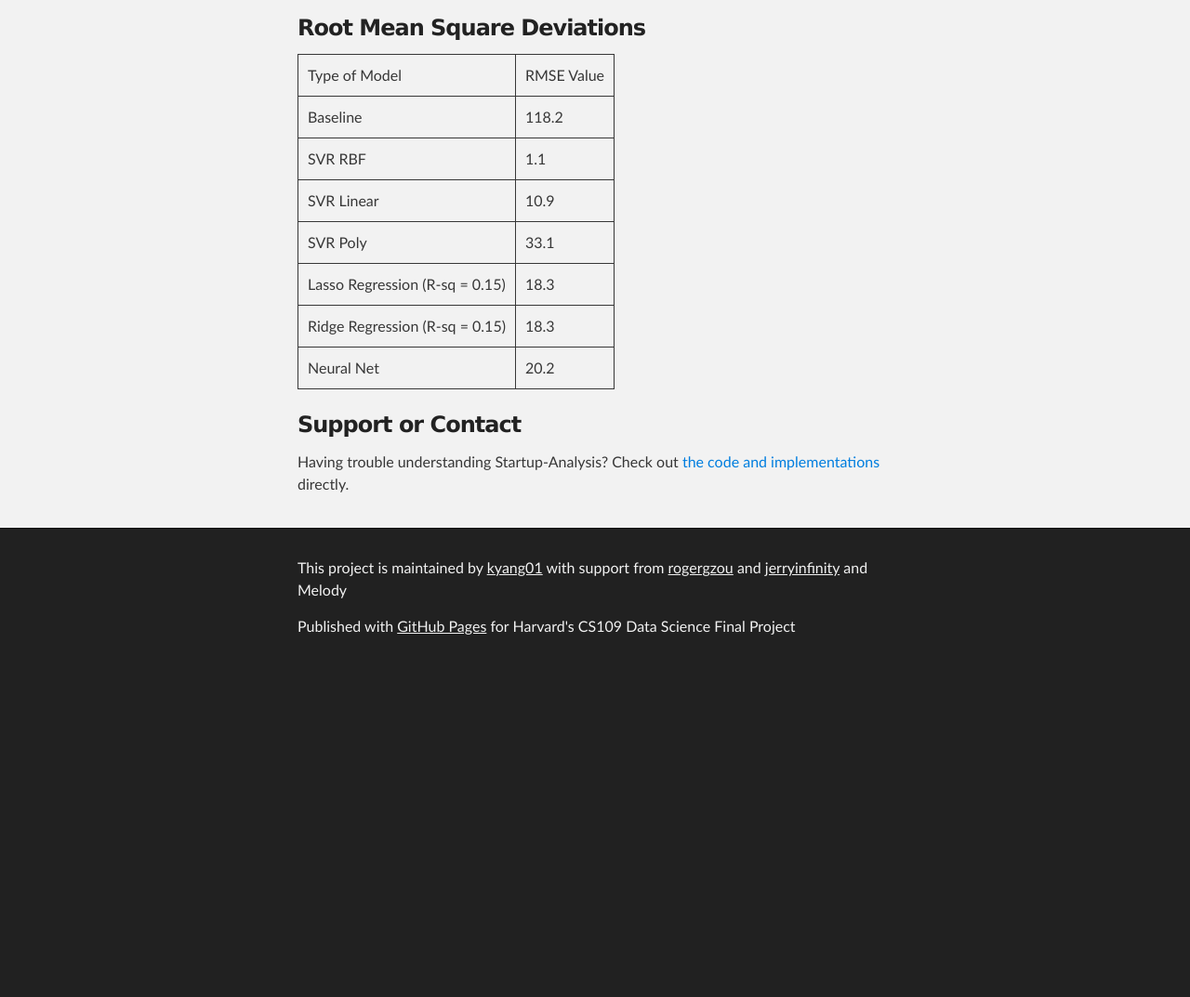
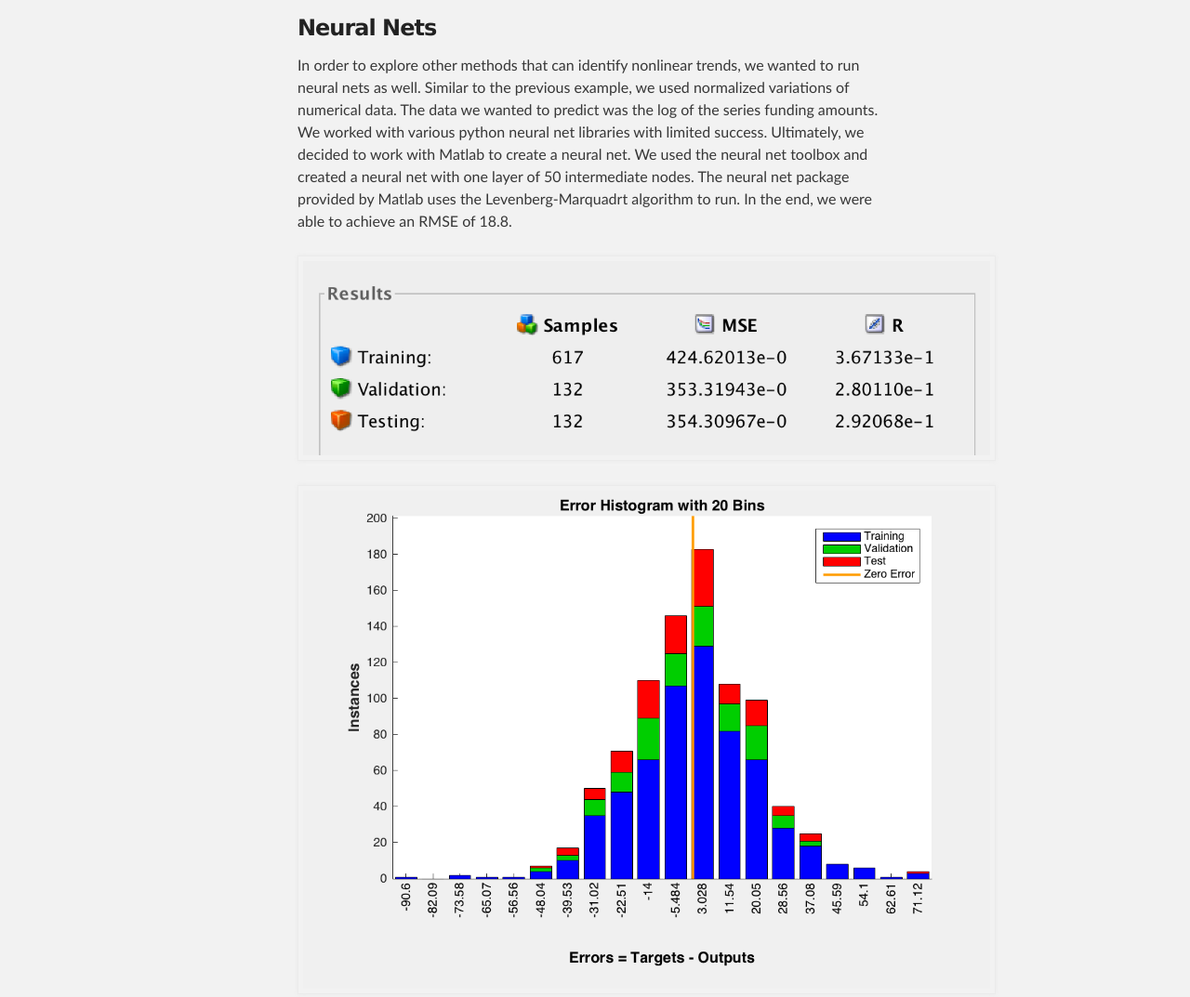
Before and after one commit to kyang01/startup-analysis, a plain HTML site: page index.html in a window 1280 px wide. Shown: the part 7999-9072 px from the top of the page at 93% size. Before the commit the page ends 8720 px from the top, so only its background shows below. Drawn offline with nearby package versions, Linux system fonts and the light colour scheme; some packages are replaced by stand-ins of ours; a script that the page names is missing.

Commit message:
Neural nets description

```diff
--- a/index.html
+++ b/index.html
@@ -146,6 +146,17 @@ We parsed the text in each tweet using the pattern python library to extract nou
   We suspect that the problem is not linear, so we turn to Support Vector Regression (SVR).  We split the data into the training data and the testing data, standardize the numerical features of each of the two datasets separately. We try three choices of kernels - rbf, linear and polynomial. For each choice of kernal, we use GridSearchCV with 5-fold cross validation to find the optimal parameters of the predictor over a reasonable (pre-determined) range of parameters. We then fit the predictor to the training data, predict it on the test data, and evaluate it by computing RMSE on log(funding). We found that rbf predictor with C=100 and gamma=0.01 is the best, with RMSE around 1. This result is comparable to linear regression.
 </p>
 
+<h3> Neural Nets </h3>
+
+<p>
+  In order to explore other methods that can identify nonlinear trends, we wanted to run neural nets as well.  Similar to the previous example, we used normalized variations of numerical data. The data we wanted to predict was the log of the series funding amounts. We worked with various python neural net libraries with limited success. Ultimately, we decided to work with Matlab to create a neural net. We used the neural net toolbox and created a neural net with one layer of 50 intermediate nodes. The neural net package provided by Matlab uses the Levenberg-Marquadrt algorithm to run. In the end, we were able to achieve an RMSE of 18.8.
+
+</p>
+
+    <img src="images/nn_results.png">
+    <img src="images/nn_error.png">
+
+
 <h3>Root Mean Square Deviations</h3>
 <table>
     <tr>
```
Also changed, not shown: images/nn_error.png (added), images/nn_results.png (added).
